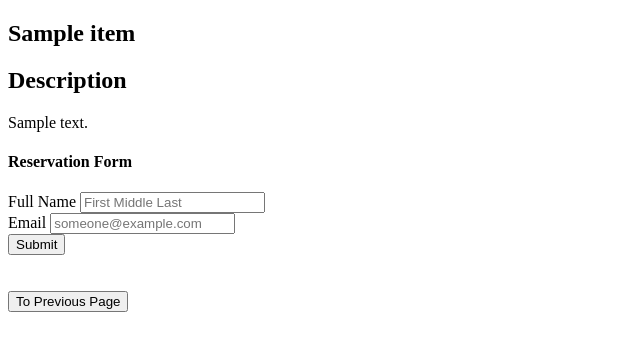
After one commit to fonghangman/lost-n-found-website, a Flask app: template templates/itempage.html in a window 1280 px wide. The commit adds this page. Shown: the top 351 px of the page, without its empty margins (0-640 px from the left). Run offline with Flask 3, Linux system fonts and the light colour scheme; the template is opened without the code that fills it: most values are stand-ins (such as "Sample title", 1, 10 or a date in 2020).

Commit message:
did a bunch of stuff like adding the reservation system

```diff
--- a/app.py
+++ b/app.py
@@ -44,16 +44,25 @@
 #    Dean_The_Duck = input('What is the name: ')
 #    hesthemap['nameOnItem'] = Dean_The_Duck
 #ITEM.append(hesthemap)
+#    /\
+#   /  \
+#  /_  _\
+#   | |
+#   | |
+#   | |
+#   |_|
+#COnVERT THIS TO HTML SOMEONE
 
+#CONVERT TO HTML WITH FORM
 
-from flask import Flask, redirect, url_for, render_template, request, flash
-from database import engine
+from flask import Flask, render_template, jsonify, request
+from database import engine, load_items_from_db, load_item_from_db, add_reservation_to_db
 from sqlalchemy import text
 app = Flask(__name__)
 
 
 
-def load_jobs_from_db():
+def load_items_from_db():
   with engine.connect() as conn:
     result= conn.execute(text("select * from items"))
 
@@ -65,9 +74,30 @@ def load_jobs_from_db():
 
 @app.route("/")
 def items_list():
-  items = load_jobs_from_db()
+  items = load_items_from_db()
   return render_template('home.html',
                            items=items)
-print(__name__)
+
+@app.route("/api/items")
+def list_items():
+  items=load_items_from_db()
+  return jsonify(items)
+
+@app.route("/item/<id>")
+def about_item(id):
+  item=load_item_from_db(id)
+  return render_template('itempage.html', item =item)
+
+@app.route("/item/<id>/apply", methods=['post'])
+def apply_to_item(id):
+  reservationid=id
+  data = request.form
+  item = load_item_from_db(reservationid)
+  j=reservationid
+  add_reservation_to_db(j, data)
+  return render_template('reserving_items_submitted.html',
+                         reservation=data,
+                         item=item)
+
 if __name__ == "__main__":
   app.run(host='0.0.0.0', debug=True)
--- a/templates/home.html
+++ b/templates/home.html
@@ -23,6 +23,6 @@
     {% for item in items %}
       {% include 'items.html' %}
     {% endfor %}
-
+  </div>
 <html>
 <!DOCTYPE html>
--- /dev/null
+++ b/templates/itempage.html
@@ -0,0 +1,52 @@
+<!DOCTYPE html>
+<html>
+  <head>
+
+  </head>
+  <body>
+    <h2>{{item.itemname}}</h2>
+    {% if '1' in item['catagory'] %}
+      {% if '1' in item['itemtype'] %}
+        <h3>Type: Clothing, ID: Jackets</h3>
+      {% endif %}
+
+      {% if '2' in item['itemtype'] %}
+        <h3>Type: Clothing, ID: Ties/Accessories</h3>
+      {% endif %}
+
+      {% if '3' in item['itemtype'] %}
+        <h3>Type: Clothing, ID: PE related clothing/gear</h3>
+      {% endif %}
+
+      {% if '4' in item['itemtype'] %}
+        <h3>Type: Clothing, ID: Blazers</h3>
+      {% endif %}
+    {% endif %}
+
+    {%if '2' in item['catagory']%}
+      {% if '1' in item['itemtype']%}
+      <h3>Type: Item, ID: Water Bottles</h3>
+      {% endif %}
+      {% if '2' in item['itemtype']%}
+      <h3>Type: Item, ID: Books</h3>
+      {% endif %}
+        {% if '3' in item['itemtype']%}
+        <h3>Type: Item, ID: Stationary</h3>
+        {% endif %}
+        {% if '4' in item['itemtype']%}
+        <h3>Type: Item, ID: Electronics</h3>
+        {% endif %}
+        {% if '5' in item['itemtype']%}
+        <h3>Type: Item, ID: Lunchboxes</h3>
+        {% endif %}
+    {% endif %}
+    <h2>Description</h2>
+    <p>{{item.itemdescription}}</p>
+    {% include "reserving_items.html" %}
+    <form action="https://lost-n-found-website-1.fongngai.repl.co">
+      <br>
+      <br>
+            <button class="btn btn-danger btn-lg">To Previous Page</button>
+        </form>
+  </body>
+</html>
--- /dev/null
+++ b/templates/reserving_items.html
@@ -0,0 +1,12 @@
+<h4>Reservation Form</h4>
+<form action="/item/{{item['id']}}/apply" method="post">
+  <div>
+  <label>Full Name</label>
+  <input type='text' name="full_name" placeholder="First Middle Last">
+  </div>
+  <div>
+  <label>Email</label>
+  <input type='text' name='email' placeholder="someone@example.com">
+  </div>
+  <input type="submit" name="submit">
+</form>
```
Also changed, not shown: database.py (+27 -1 lines), templates/items.html (+12 -0 lines), templates/reserving_items_submitted.html (added, +21 -0 lines), templates/catagories.html (added), 1 other file.
